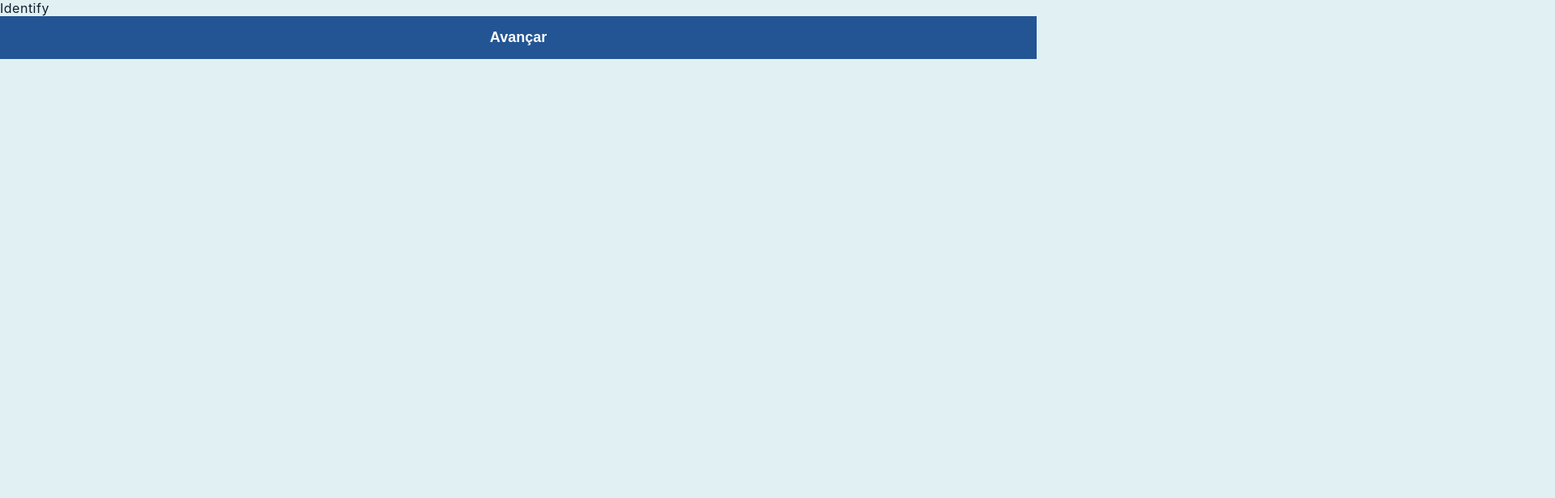
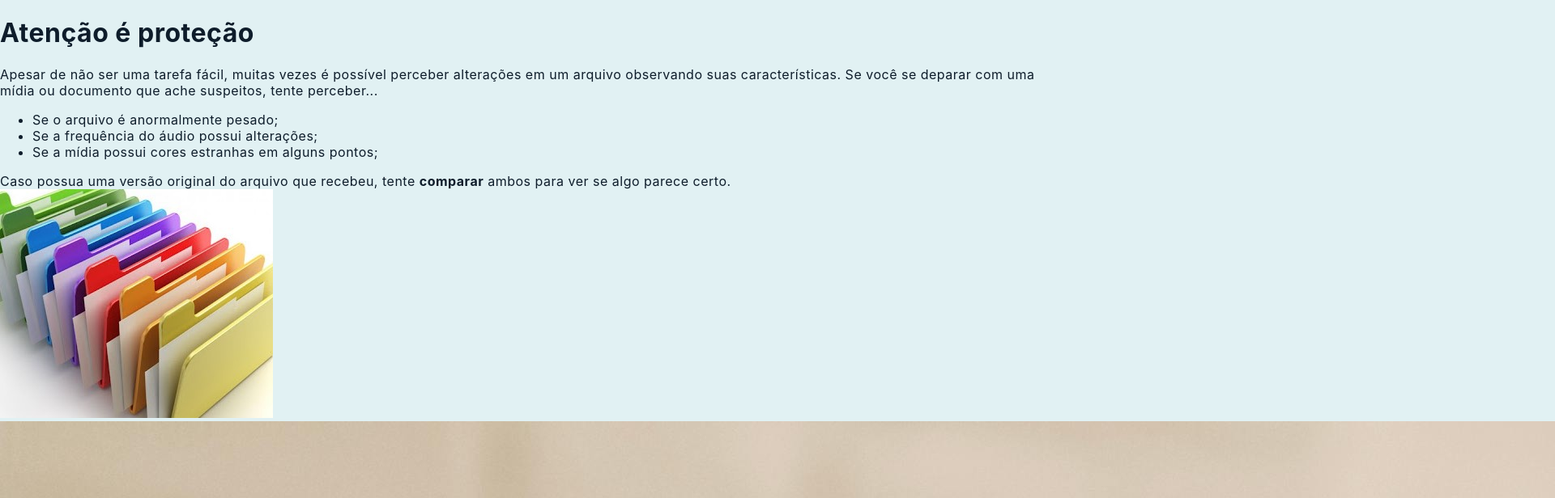
Before and after one commit to BiaBiruka/treinamento-seguranca, a React (Create React App) app: page /identify in a window 1280 px wide. Shown: the top 616 px of the page at 81% size, 1920 px wide, since content can reach past the window. Built offline with nearby package versions, Linux system fonts and the light colour scheme.

Commit message:
feat: identify

```diff
--- a/src/pages/Identify/index.js
+++ b/src/pages/Identify/index.js
@@ -1,10 +1,44 @@
 import React from "react";
 import NextPage from "../../Components/NextPage";
+import Folders from "../../assets/folders.jpg";
+import Carlos from "../../assets/carlos.jpg";
 
 const Identify = () => {
   return (
     <div>
-      Identify
+      <div className="identify-first-section">
+        <div className="section-content">
+          <h1>Atenção é proteção</h1>
+          Apesar de não ser uma tarefa fácil, muitas vezes é possível perceber
+          alterações em um arquivo observando suas características. Se você se
+          deparar com uma mídia ou documento que ache suspeitos, tente
+          perceber...
+          <ul>
+            <li>Se o arquivo é anormalmente pesado;</li>
+            <li>Se a frequência do áudio possui alterações;</li>
+            <li>Se a mídia possui cores estranhas em alguns pontos;</li>
+          </ul>
+          Caso possua uma versão original do arquivo que recebeu, tente{" "}
+          <b>comparar</b> ambos para ver se algo parece certo.
+        </div>
+        <img src={Folders} alt="Fileira de arquivos" />
+      </div>
+      <div className="identify-second-section">
+        <img src={Carlos} alt="Fileira de arquivos" />
+
+        <div className="section-content">
+          <h1>O que você faria?</h1>
+          <span>
+            Carlos trabalha no time de Segurança da Informação, sendo o
+            principal responsável pela análise das comunicações e arquivos da
+            empresa para garantir que não haja vazamento de informações.
+            Recentemente Carlos percebeu que alguns arquivos de imagem estão
+            parecendo suspeitos, e resolveu investigar mais a fundo. Quais dos
+            arquivos abaixo parecem mais suspeitos?
+            <i>Clique nos cartões para ver a resposta.</i>
+          </span>
+        </div>
+      </div>
       <NextPage />
     </div>
   );
```
Also changed, not shown: src/assets/carlos.jpg (added), src/assets/folders.jpg (added), src/pages/Identify/styles.scss (added).
